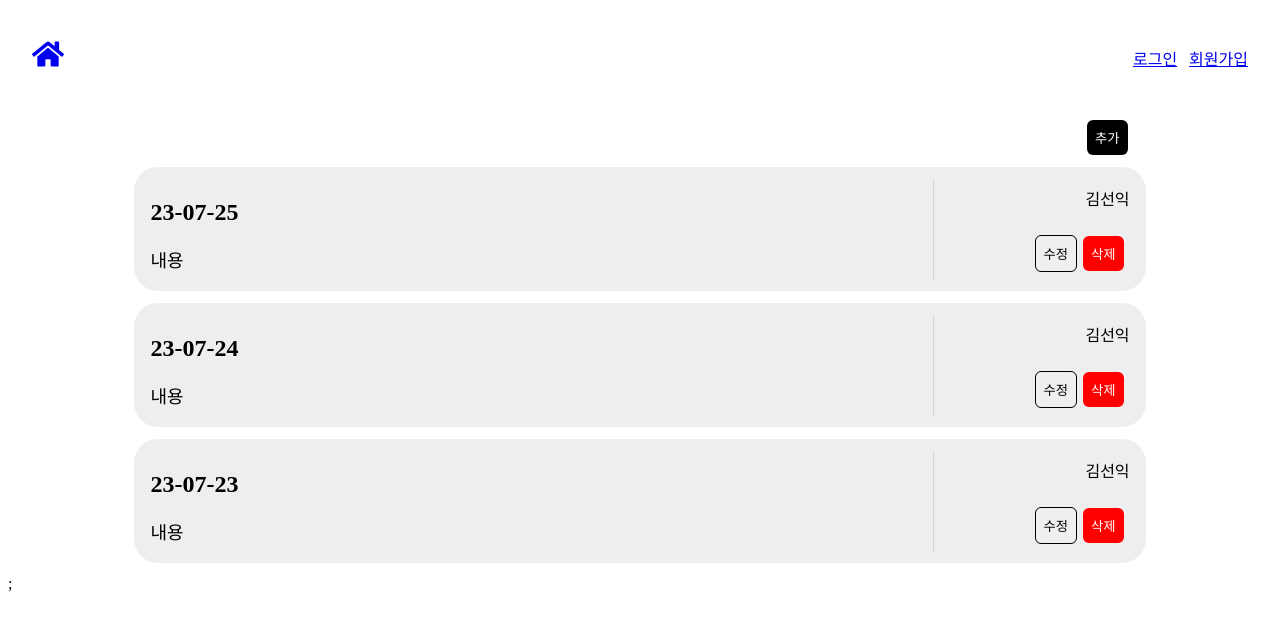
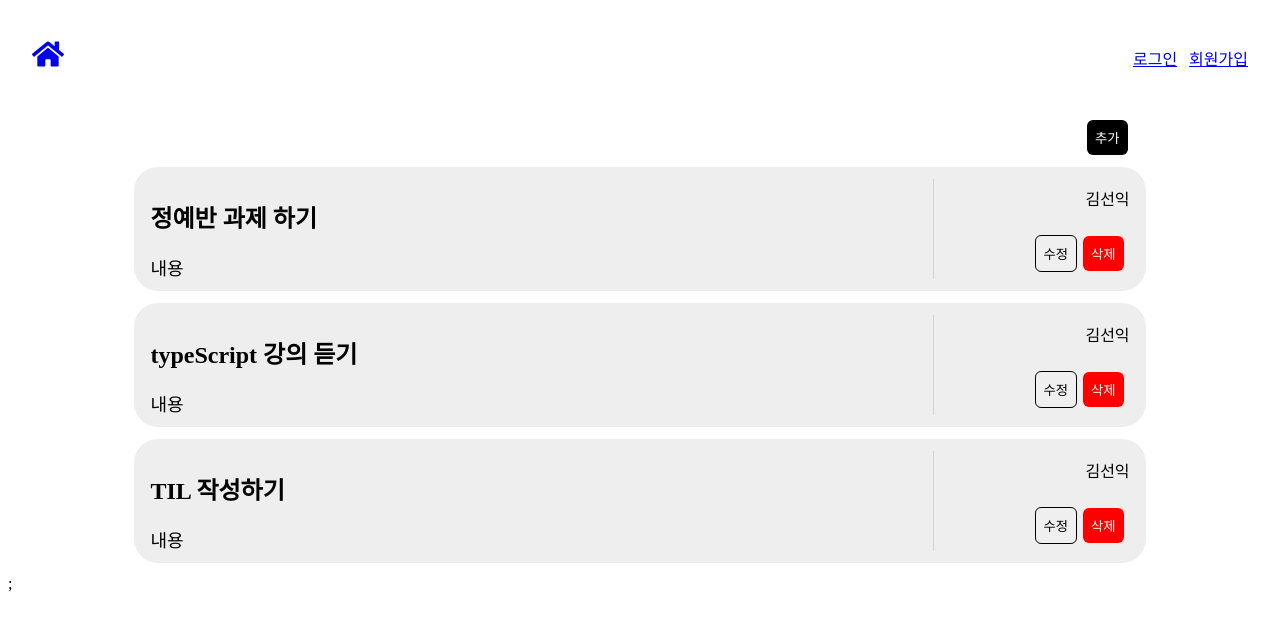
Before and after one commit to DevelopSoo/react-tutorial, a React (Create React App) app: page / in a window 1280 px wide. Shown: the top 630 px of the page. Built offline with nearby package versions, Linux system fonts and the light colour scheme.

Commit message:
refactor. 투두 데이터 Redux Toolkit으로 변경

```diff
--- a/src/index.js
+++ b/src/index.js
@@ -1,14 +1,21 @@
-import React from "react";
-import ReactDOM from "react-dom/client";
-import App from "./App";
-import { BrowserRouter } from "react-router-dom";
+import React from 'react';
+import ReactDOM from 'react-dom/client';
+import App from './App';
+import { BrowserRouter } from 'react-router-dom';
+import { Provider } from 'react-redux';
+// Redux를 사용하기 위해 store를 추가합니다.
+import store from './redux/config/configStore';
 
-const root = ReactDOM.createRoot(document.getElementById("root"));
+const root = ReactDOM.createRoot(document.getElementById('root'));
 root.render(
   <React.StrictMode>
-    {/* Routes, Route 태그 및 react-router-dom을 사용하기 위해선 최상단에 BrowserRouter로 감싸줘야한다 */}
-    <BrowserRouter>
-      <App />
-    </BrowserRouter>
+    {/* Redux를 사용하기위해 Provider를 추가한다. */}
+
+    <Provider store={store}>
+      {/* Routes, Route 태그 및 react-router-dom을 사용하기 위해선 최상단에 BrowserRouter로 감싸줘야한다 */}
+      <BrowserRouter>
+        <App />
+      </BrowserRouter>
+    </Provider>
   </React.StrictMode>
 );
--- a/src/pages/Detail.jsx
+++ b/src/pages/Detail.jsx
@@ -1,9 +1,11 @@
-import React from "react";
-import Header from "../common/Header";
-import Container from "../common/Container";
-import { useNavigate } from "react-router-dom";
+import React from 'react';
+import Header from '../common/Header';
+import Container from '../common/Container';
+import { useNavigate, useParams } from 'react-router-dom';
 
 export default function Detail() {
+  const params = useParams();
+
   const navigate = useNavigate();
   return (
     <>
@@ -11,60 +13,59 @@ export default function Detail() {
       <Container>
         <h1
           style={{
-            border: "1px solid lightgray",
-            borderRadius: "12px",
-            padding: "12px",
+            border: '1px solid lightgray',
+            borderRadius: '12px',
+            padding: '12px'
           }}
         >
           제목
         </h1>
         <div
           style={{
-            height: "400px",
-            border: "1px solid lightgray",
-            borderRadius: "12px",
-            padding: "12px",
+            height: '400px',
+            border: '1px solid lightgray',
+            borderRadius: '12px',
+            padding: '12px'
           }}
         >
-          Lorem ipsum dolor sit amet consectetur adipisicing elit. Ad doloribus
-          blanditiis vitae sapiente. Expedita delectus nihil animi pariatur,
-          labore quod officiis dolor fugit. Mollitia quod, delectus velit
-          deleniti nihil veniam!
+          Lorem ipsum dolor sit amet consectetur adipisicing elit. Ad doloribus blanditiis vitae sapiente. Expedita
+          delectus nihil animi pariatur, labore quod officiis dolor fugit. Mollitia quod, delectus velit deleniti nihil
+          veniam!
         </div>
         <div
           style={{
-            marginTop: "12px",
-            display: "flex",
-            justifyContent: "end",
+            marginTop: '12px',
+            display: 'flex',
+            justifyContent: 'end'
           }}
         >
           <button
             onClick={() => {
-              navigate("/edit");
+              navigate('/edit');
             }}
             style={{
-              border: "none",
-              padding: "8px",
-              borderRadius: "6px",
-              backgroundColor: "orange",
-              color: "white",
-              cursor: "pointer",
-              marginRight: "6px",
+              border: 'none',
+              padding: '8px',
+              borderRadius: '6px',
+              backgroundColor: 'orange',
+              color: 'white',
+              cursor: 'pointer',
+              marginRight: '6px'
             }}
           >
             수정
           </button>
           <button
             onClick={() => {
-              alert("삭제할까?");
+              alert('삭제할까?');
             }}
             style={{
-              border: "none",
-              padding: "8px",
-              borderRadius: "6px",
-              backgroundColor: "red",
-              color: "white",
-              cursor: "pointer",
+              border: 'none',
+              padding: '8px',
+              borderRadius: '6px',
+              backgroundColor: 'red',
+              color: 'white',
+              cursor: 'pointer'
             }}
           >
             삭제
--- a/src/pages/main/Main.jsx
+++ b/src/pages/main/Main.jsx
@@ -5,6 +5,7 @@ import Container from '../../common/Container';
 import uuid from 'react-uuid';
 import * as S from './Main.styled';
 import Button from '../../components/button/Button';
+import { useSelector } from 'react-redux';
 
 export default function Main() {
   /*
@@ -14,28 +15,10 @@ export default function Main() {
     - content - 내용입니다.
     - author - 작성자입니다.
   */
-  const initialState = [
-    {
-      id: uuid(),
-      title: '23-07-25',
-      content: '내용',
-      author: '김선익'
-    },
-    {
-      id: uuid(),
-      title: '23-07-24',
-      content: '내용',
-      author: '김선익'
-    },
-    {
-      id: uuid(),
-      title: '23-07-23',
-      content: '내용',
-      author: '김선익'
-    }
-  ];
 
-  const [todos, setTodos] = useState(initialState);
+  const todos = useSelector((state) => {
+    return state.todos;
+  });
 
   const navigate = useNavigate();
   return (
@@ -64,7 +47,8 @@ export default function Main() {
               <S.TodoItem key={item.id}>
                 <S.TodoItemContent
                   onClick={() => {
-                    navigate('/detail/1');
+                    // detail Page ID값 추가
+                    navigate(`/detail/${item.id}}`);
                   }}
                 >
                   {/* item.title에 접근해 제목을 출력합니다. */}
--- /dev/null
+++ b/src/redux/config/configStore.js
@@ -0,0 +1,10 @@
+import { configureStore } from '@reduxjs/toolkit';
+import todosSlice from '../modules/todosSlice';
+
+const store = configureStore({
+  reducer: {
+    todos: todosSlice
+  }
+});
+
+export default store;
--- /dev/null
+++ b/src/redux/modules/todosSlice.js
@@ -0,0 +1,16 @@
+import { createSlice } from '@reduxjs/toolkit';
+import uuid from 'react-uuid';
+
+const initialState = [
+  { id: uuid(), title: '정예반 과제 하기', content: '내용', author: '김선익' },
+  { id: uuid(), title: 'typeScript 강의 듣기', content: '내용', author: '김선익' },
+  { id: uuid(), title: 'TIL 작성하기', content: '내용', author: '김선익' }
+];
+const todosSlice = createSlice({
+  name: 'todos',
+  initialState,
+  reducers: {}
+});
+
+export const {} = todosSlice.actions;
+export default todosSlice.reducer;
```
